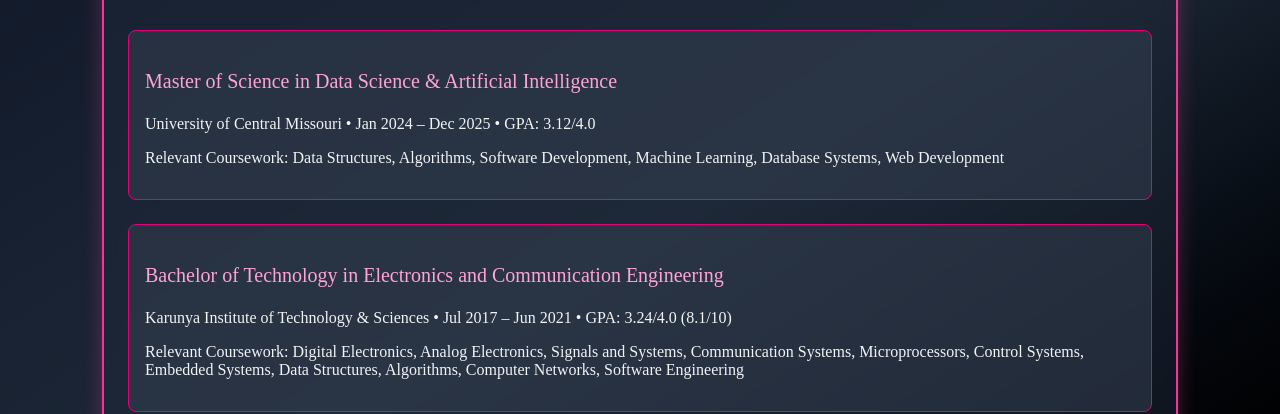
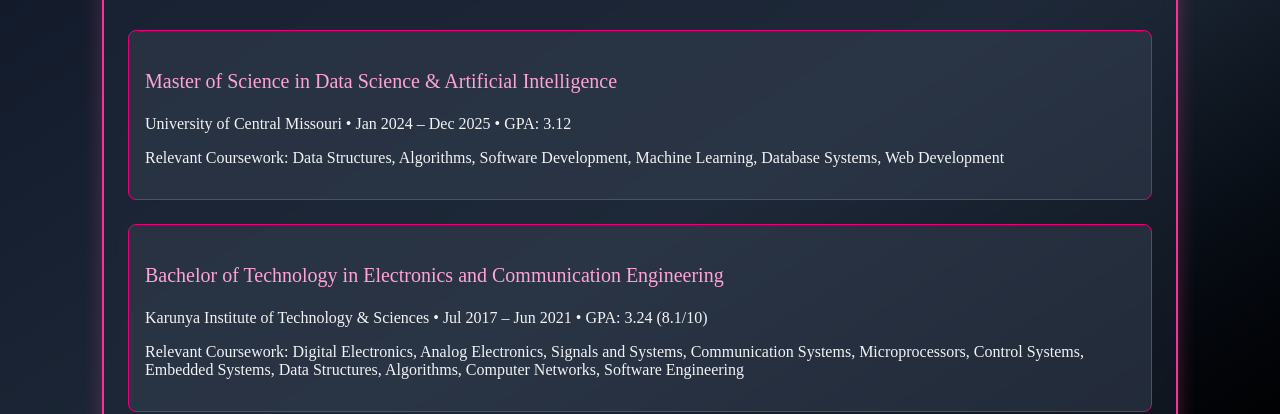
Before and after one commit to DheerajSaketh/dheeraj-portfolio, a Next.js app: page / in a window 1280 px wide. Shown: the part 4151-4565 px from the top of the page. Built offline with nearby package versions, Linux system fonts and the light colour scheme.

Commit message:
Remove GPA scale notation from education section

```diff
--- a/app/components/Education.tsx
+++ b/app/components/Education.tsx
@@ -6,7 +6,7 @@ export default function Education() {
       <div className="space-y-6">
         <div className="border border-pink-600 rounded-lg p-4 bg-gray-700/50 hover:bg-gray-700/70 transition-all duration-300">
           <h3 className="text-xl font-medium text-pink-300">Master of Science in Data Science & Artificial Intelligence</h3>
-          <p className="text-gray-100">University of Central Missouri • Jan 2024 – Dec 2025 • GPA: 3.12/4.0</p>
+          <p className="text-gray-100">University of Central Missouri • Jan 2024 – Dec 2025 • GPA: 3.12</p>
           <p className="text-gray-100 mt-2">
             Relevant Coursework: Data Structures, Algorithms, Software Development, Machine Learning,
             Database Systems, Web Development
@@ -15,7 +15,7 @@ export default function Education() {
 
         <div className="border border-pink-600 rounded-lg p-4 bg-gray-700/50 hover:bg-gray-700/70 transition-all duration-300">
           <h3 className="text-xl font-medium text-pink-300">Bachelor of Technology in Electronics and Communication Engineering</h3>
-          <p className="text-gray-100">Karunya Institute of Technology & Sciences • Jul 2017 – Jun 2021 • GPA: 3.24/4.0 (8.1/10)</p>
+          <p className="text-gray-100">Karunya Institute of Technology & Sciences • Jul 2017 – Jun 2021 • GPA: 3.24 (8.1/10)</p>
           <p className="text-gray-100 mt-2">
             Relevant Coursework: Digital Electronics, Analog Electronics, Signals and Systems,
             Communication Systems, Microprocessors, Control Systems, Embedded Systems,
```
